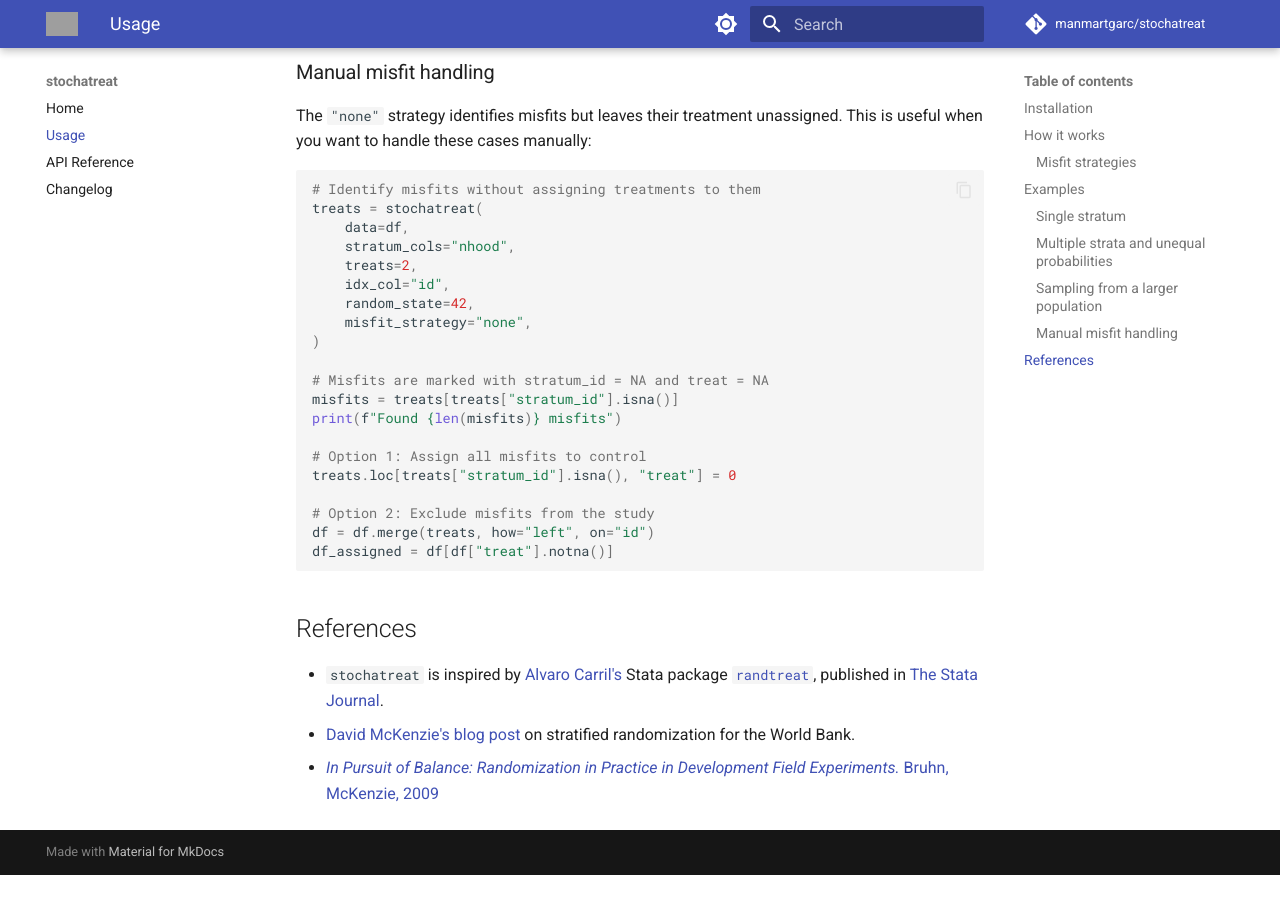
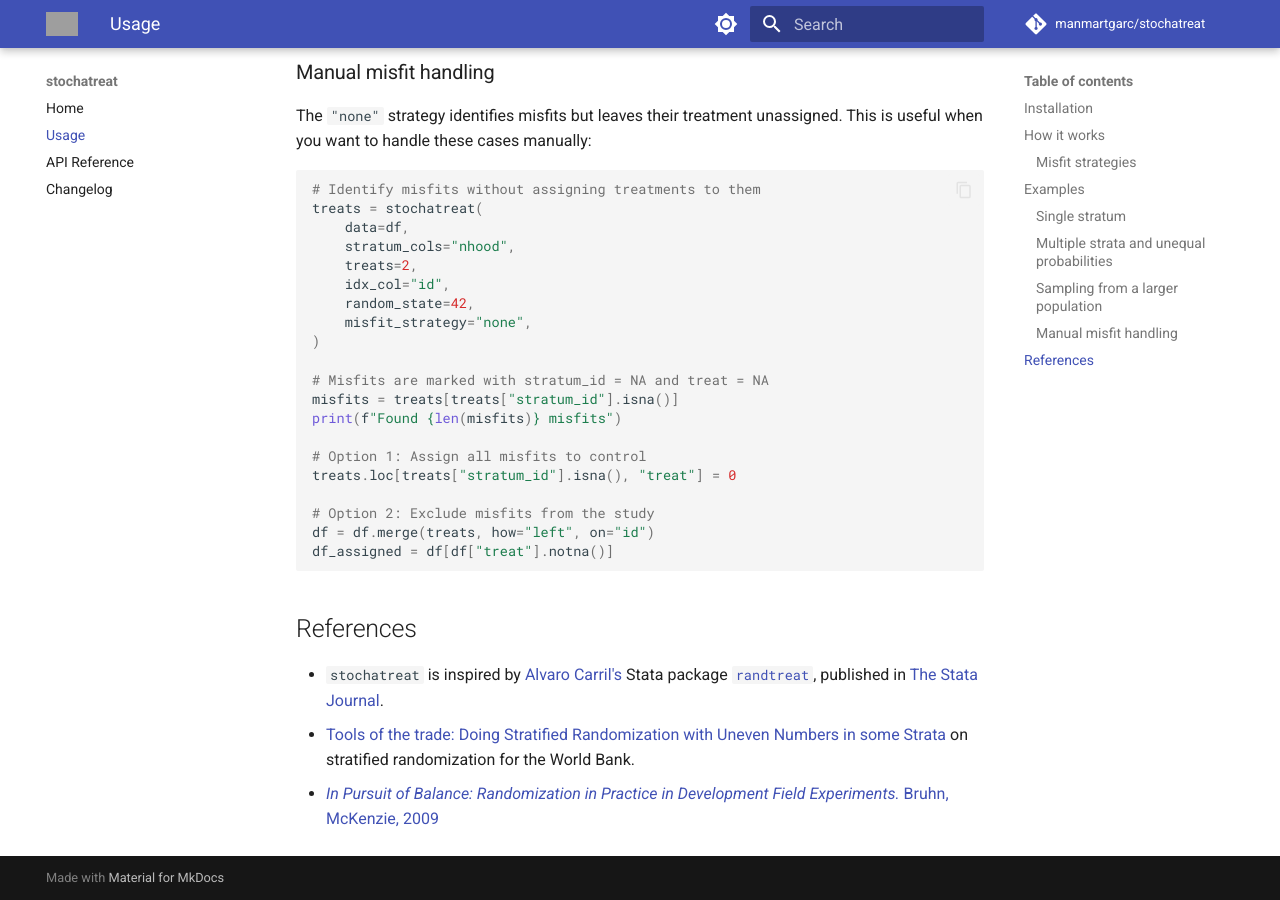
Before and after one commit to manmartgarc/stochatreat, an MkDocs documentation site: the page built from docs/usage.md, in a window 1280 px wide and 900 px high, scrolled down 2549 px. Built offline with MkDocs 1.6.1 and Material for MkDocs 9.7.7, drawn with Linux system fonts in a browser that asks for light colours; comment, search, counter and statistics services are not loaded; before the commit the page ends 3424 px from its top, so only the background shows below that; grey boxes are pictures that could not be loaded.

Commit message:
docs: rename article
Signed-off-by: Manuel Martinez <manmartgarc@gmail.com>

```diff
--- a/docs/usage.md
+++ b/docs/usage.md
@@ -150,5 +150,5 @@ df_assigned = df[df["treat"].notna()]
 ## References
 
 - `stochatreat` is inspired by [Alvaro Carril's](https://acarril.github.io/) Stata package [`randtreat`](https://acarril.github.io/posts/randtreat), published in [The Stata Journal](https://www.stata-journal.com/article.html?article=st0490).
-- [David McKenzie's blog post](http://blogs.worldbank.org/impactevaluations/tools-of-the-trade-doing-stratified-randomization-with-uneven-numbers-in-some-strata) on stratified randomization for the World Bank.
+- [Tools of the trade: Doing Stratified Randomization with Uneven Numbers in some Strata](http://blogs.worldbank.org/impactevaluations/tools-of-the-trade-doing-stratified-randomization-with-uneven-numbers-in-some-strata) on stratified randomization for the World Bank.
 - [*In Pursuit of Balance: Randomization in Practice in Development Field Experiments.* Bruhn, McKenzie, 2009](https://www.aeaweb.org/articles?id=10.1257/app.1.4.200)
```
